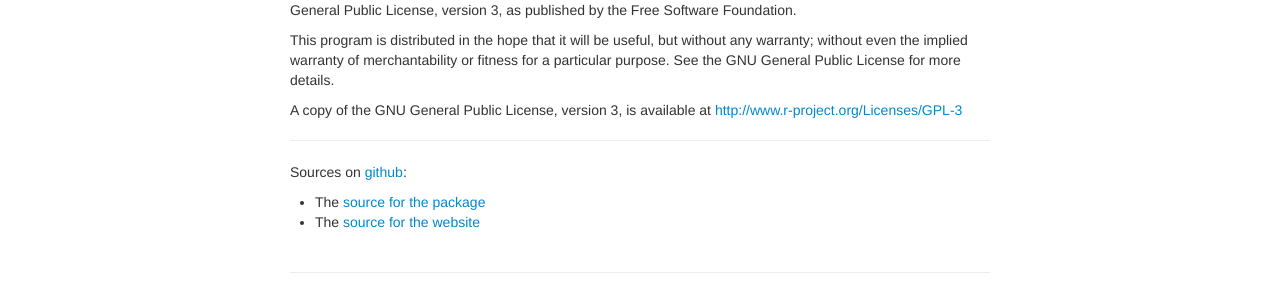
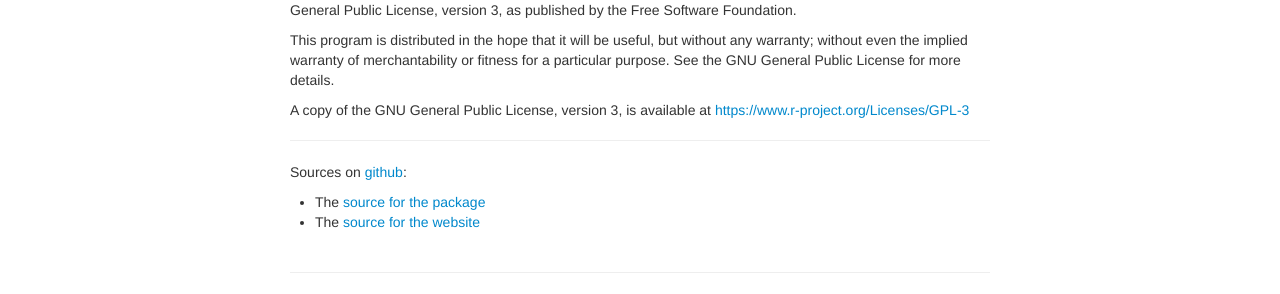
Before and after one commit to kbroman/simcross, a Jekyll site: the page built from index.md, in a window 1280 px wide. Shown: the part 677-971 px from the top of the page. Built offline with Jekyll 4.4.1, drawn with Linux system fonts in a browser that asks for light colours; some of the changed lines change nothing that is shown.

Commit message:
revise links, http -> https

```diff
--- a/_config.yml
+++ b/_config.yml
@@ -16,7 +16,7 @@
   twitter : kwbroman
   feedburner : nil
 
-production_url : http://kbroman.github.io/simcross
+production_url : https://kbroman.github.io/simcross
 
 # Tell Github to use the Kramdown markdown interpreter
 # (see https://help.github.com/articles/migrating-your-pages-site-from-maruku)
@@ -49,7 +49,7 @@
   #   - Only the following values are falsy: ["", null, false]
   #   - When setting BASE_PATH it must be a valid url.
   #     This means always setting the protocol (http|https) or prefixing with "/"
-  BASE_PATH : http://kbroman.org/simcross
+  BASE_PATH : https://kbroman.org/simcross
 
   # By default, the asset_path is automatically defined relative to BASE_PATH plus the enabled theme.
   # ex: [BASE_PATH]/assets/themes/[THEME-NAME]
--- a/_includes/themes/twitter/default.html
+++ b/_includes/themes/twitter/default.html
@@ -45,8 +45,8 @@
       <footer>
         <p><small>
   <!-- start of Karl's footer; modify this part -->
-          <a href="http://creativecommons.org/licenses/by/3.0/"><img src="http://i.creativecommons.org/l/by/3.0/88x31.png" alt="CC BY"/></a> &nbsp;
-          <a href="http://kbroman.org">Karl Broman</a>
+          <a href="https://creativecommons.org/licenses/by/3.0/"><img src="https://i.creativecommons.org/l/by/3.0/88x31.png" alt="CC BY"/></a> &nbsp;
+          <a href="https://kbroman.org">Karl Broman</a>
   <!-- end of Karl's footer; modify this part -->
         </small></p>
       </footer>
--- a/index.md
+++ b/index.md
@@ -6,14 +6,14 @@
 ---
 
 [R/simcross](https://github.com/kbroman/simcross) is an
-[R](http://www.r-project.org) package to simulate general experimental
+[R](https://www.r-project.org) package to simulate general experimental
 crosses, including advanced intercross lines and the diversity outcross.
-It is intended to be a companion to [R/qtl](http://www.rqtl.org).
+It is intended to be a companion to [R/qtl](https://www.rqtl.org).
 
 ### Installation
 
 You can install R/simcross from its
-[GitHub repository](http://github.com/kbroman/simcross). You first need to
+[GitHub repository](https://github.com/kbroman/simcross). You first need to
 install the [devtools](https://github.com/hadley/devtools) package.
 
     install.packages("devtools")
@@ -44,11 +44,11 @@
 General Public License for more details.
 
 A copy of the GNU General Public License, version 3, is available at
-<http://www.r-project.org/Licenses/GPL-3>
+<https://www.r-project.org/Licenses/GPL-3>
 
 ---
 
-Sources on [github](http://github.com):
+Sources on [github](https://github.com):
 
 - The [source for the package](https://github.com/kbroman/simcross/tree/master)
 - The [source for the website](https://github.com/kbroman/simcross/tree/gh-pages)
```
Also changed, not shown: License.md, ReadMe.md.
